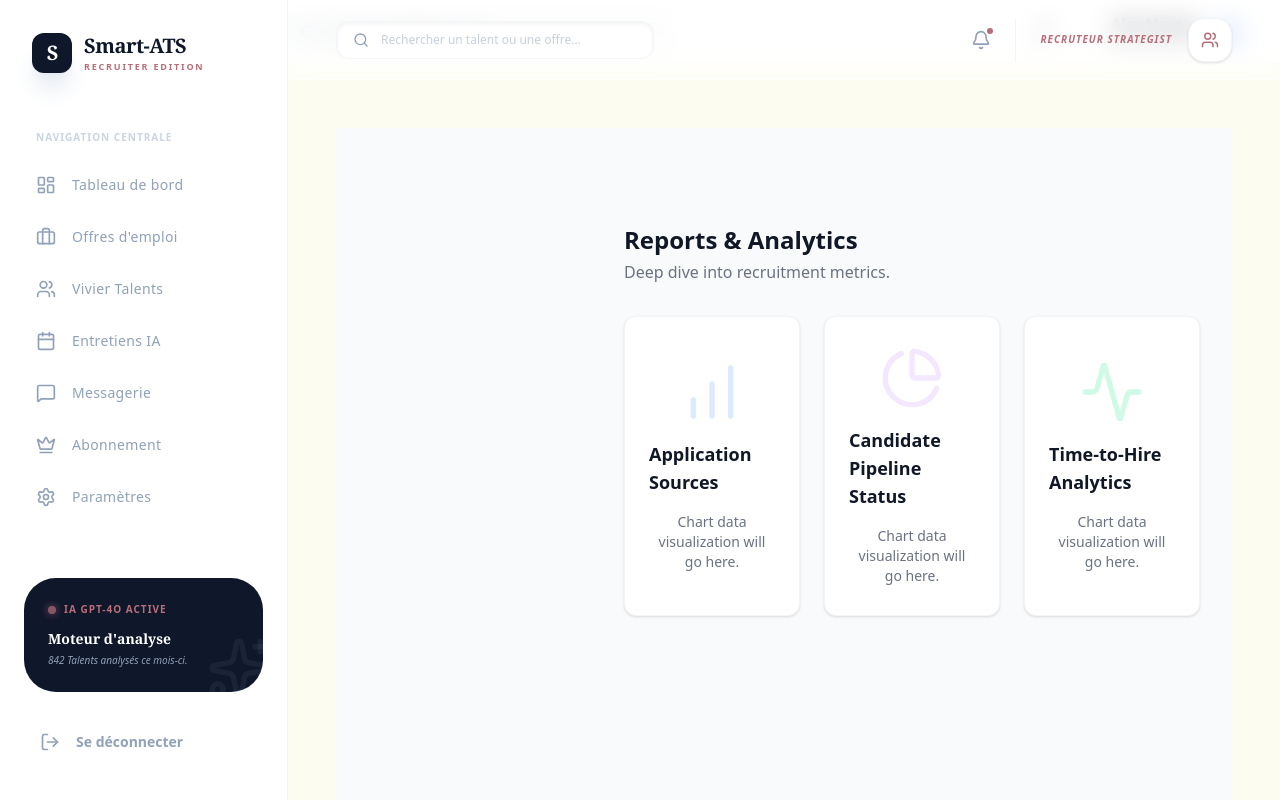
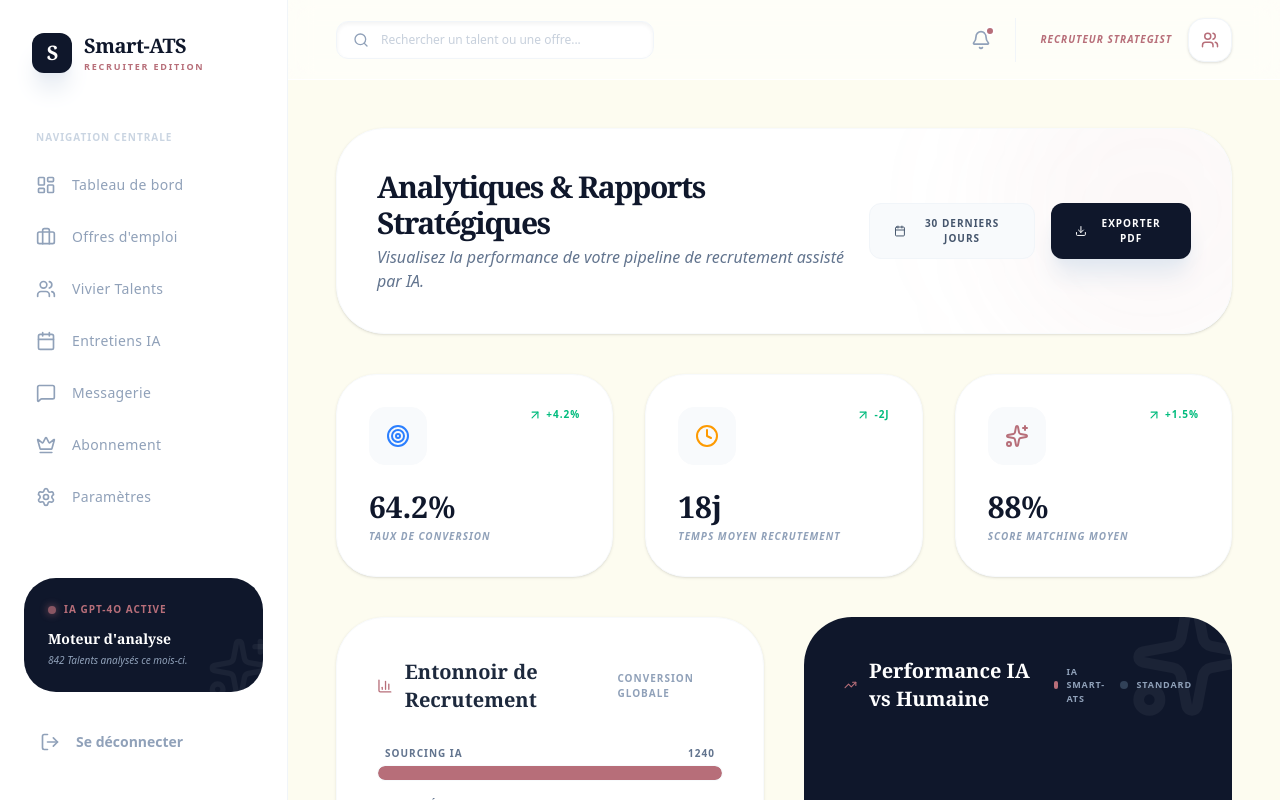
Before and after one commit to alansmit158-cell/smart-ats, a React (Vite) app in the folder frontend/: page /recruiter/reports in a window 1280 px wide. Built offline with nearby package versions, Linux system fonts and the light colour scheme; sample sign-in values are in the browser's storage.

Commit message:
feat: redesign Reports page and finalize project notes

```diff
--- a/frontend/src/pages/Reports.jsx
+++ b/frontend/src/pages/Reports.jsx
@@ -1,46 +1,131 @@
 import React from 'react';
-import Sidebar from '../components/Sidebar';
-import Header from '../components/Header';
-import { BarChart, PieChart, Activity } from 'lucide-react';
+import {
+  BarChart3,
+  TrendingUp,
+  Users,
+  Briefcase,
+  Clock,
+  Target,
+  ArrowUpRight,
+  ArrowDownRight,
+  Download,
+  Calendar,
+  Sparkles
+} from 'lucide-react';
 
 const Reports = () => {
+    const stats = [
+        { label: 'Taux de Conversion', value: '64.2%', trend: '+4.2%', up: true, icon: <Target className="text-blue-500" /> },
+        { label: 'Temps Moyen Recrutement', value: '18j', trend: '-2j', up: true, icon: <Clock className="text-amber-500" /> },
+        { label: 'Score Matching Moyen', value: '88%', trend: '+1.5%', up: true, icon: <Sparkles className="text-[#B76E79]" /> },
+    ];
+
+    const pipelineData = [
+        { stage: 'Sourcing IA', count: 1240, color: 'bg-[#B76E79]' },
+        { stage: 'Analysés', count: 842, color: 'bg-[#B76E79]/80' },
+        { stage: 'Matches > 80%', count: 156, color: 'bg-[#B76E79]/60' },
+        { stage: 'Entretiens', count: 42, color: 'bg-[#B76E79]/40' },
+        { stage: 'Offres', count: 12, color: 'bg-[#B76E79]/20' },
+    ];
+
     return (
-        <div className="flex min-h-screen bg-background font-sans">
-            <Sidebar />
+        <div className="space-y-10 pb-20">
+            {/* Header Control */}
+            <div className="flex flex-col md:flex-row justify-between items-center gap-6 bg-white p-10 rounded-[3rem] border border-slate-50 shadow-sm relative overflow-hidden group">
+                <div className="absolute -right-20 -top-20 w-80 h-80 bg-[#B76E79]/5 rounded-full blur-3xl group-hover:bg-[#B76E79]/10 transition-all duration-1000"></div>
+                <div className="relative z-10">
+                    <h1 className="text-3xl font-serif font-black text-slate-900 tracking-tighter">Analytiques & Rapports Stratégiques</h1>
+                    <p className="text-slate-500 mt-1 font-medium italic">Visualisez la performance de votre pipeline de recrutement assisté par IA.</p>
+                </div>
+                <div className="flex gap-4 relative z-10">
+                    <button className="flex items-center gap-2 px-6 py-3 bg-slate-50 border border-slate-100 rounded-xl text-slate-600 text-[10px] font-black uppercase tracking-widest hover:bg-slate-100 transition-all">
+                        <Calendar size={14} /> 30 derniers jours
+                    </button>
+                    <button className="flex items-center gap-2 px-6 py-3 bg-slate-900 text-white rounded-xl text-[10px] font-black uppercase tracking-widest hover:scale-105 transition-all shadow-xl shadow-slate-200">
+                        <Download size={14} /> Exporter PDF
+                    </button>
+                </div>
+            </div>
 
-            <main className="ml-64 w-full">
-                <Header />
+            {/* Quick Metrics */}
+            <div className="grid grid-cols-1 md:grid-cols-3 gap-8">
+                {stats.map((s, i) => (
+                    <div key={i} className="bg-white p-8 rounded-[2.5rem] border border-slate-50 shadow-sm hover:shadow-xl hover:shadow-[#B76E79]/5 transition-all group">
+                        <div className="flex justify-between items-start mb-6">
+                            <div className="p-4 rounded-2xl bg-slate-50 border border-slate-50 group-hover:scale-110 transition-transform duration-500">
+                                {s.icon}
+                            </div>
+                            <div className={`flex items-center gap-1 text-[10px] font-black uppercase tracking-widest ${s.up ? 'text-emerald-500' : 'text-rose-500'}`}>
+                                {s.up ? <ArrowUpRight size={14} /> : <ArrowDownRight size={14} />} {s.trend}
+                            </div>
+                        </div>
+                        <h3 className="text-3xl font-serif font-bold text-slate-900 mb-1">{s.value}</h3>
+                        <p className="text-[10px] font-black uppercase tracking-widest text-slate-400 italic">{s.label}</p>
+                    </div>
+                ))}
+            </div>
 
-                <div className="p-8 pt-24 space-y-8">
-                    <div className="flex items-end justify-between">
-                        <div>
-                            <h1 className="text-2xl font-bold text-gray-900">Reports & Analytics</h1>
-                            <p className="text-gray-500 mt-1">Deep dive into recruitment metrics.</p>
+            <div className="grid grid-cols-1 lg:grid-cols-2 gap-10">
+                {/* Recruitment Funnel */}
+                <div className="bg-white p-10 rounded-[3rem] border border-slate-50 shadow-sm space-y-8">
+                    <div className="flex justify-between items-center">
+                        <h3 className="text-xl font-serif font-bold text-slate-800 flex items-center gap-3">
+                            <BarChart3 size={20} className="text-[#B76E79]" /> Entonnoir de Recrutement
+                        </h3>
+                        <span className="text-[10px] font-black text-slate-400 uppercase tracking-widest">Conversion Globale</span>
+                    </div>
+
+                    <div className="space-y-4">
+                        {pipelineData.map((stage, i) => (
+                            <div key={i} className="space-y-1">
+                                <div className="flex justify-between text-[10px] font-black uppercase tracking-widest text-slate-500 px-2">
+                                    <span>{stage.stage}</span>
+                                    <span>{stage.count}</span>
+                                </div>
+                                <div className="h-4 w-full bg-slate-50 rounded-full overflow-hidden border border-slate-50">
+                                    <div
+                                        className={`h-full ${stage.color} rounded-full transition-all duration-[2s] delay-${i*100} shadow-sm`}
+                                        style={{ width: `${(stage.count / pipelineData[0].count) * 100}%` }}
+                                    ></div>
+                                </div>
+                            </div>
+                        ))}
+                    </div>
+                </div>
+
+                {/* Performance Chart Simulation */}
+                <div className="bg-slate-900 p-10 rounded-[3rem] text-white space-y-8 relative overflow-hidden group">
+                    <Sparkles className="absolute -right-6 -top-6 w-32 h-32 text-white/5 group-hover:scale-125 transition-transform duration-[3s]" />
+                    <div className="flex justify-between items-center relative z-10">
+                        <h3 className="text-xl font-serif font-bold flex items-center gap-3">
+                            <TrendingUp size={20} className="text-[#B76E79]" /> Performance IA vs Humaine
+                        </h3>
+                        <div className="flex gap-3">
+                             <div className="flex items-center gap-2"><div className="w-2 h-2 rounded-full bg-[#B76E79]"></div> <span className="text-[9px] font-black uppercase tracking-widest text-slate-400">IA Smart-ATS</span></div>
+                             <div className="flex items-center gap-2"><div className="w-2 h-2 rounded-full bg-slate-700"></div> <span className="text-[9px] font-black uppercase tracking-widest text-slate-400">Standard</span></div>
                         </div>
                     </div>
 
-                    <div className="grid grid-cols-1 md:grid-cols-2 lg:grid-cols-3 gap-6">
-                        {/* Placeholder Charts */}
-                        <div className="bg-white p-6 rounded-xl border border-gray-100 shadow-sm min-h-[300px] flex flex-col items-center justify-center space-y-4">
-                            <BarChart className="w-16 h-16 text-blue-100" />
-                            <h3 className="text-lg font-bold text-gray-900">Application Sources</h3>
-                            <p className="text-sm text-gray-500 text-center">Chart data visualization will go here.</p>
-                        </div>
+                    <div className="h-56 flex items-end gap-3 relative z-10">
+                        {[40, 65, 45, 90, 60, 100, 85].map((h, i) => (
+                            <div key={i} className="flex-1 flex flex-col items-center gap-2 group/bar">
+                                <div className="w-full flex gap-1 items-end h-full">
+                                    <div className="flex-1 bg-[#B76E79]/20 rounded-t-lg group-hover/bar:bg-[#B76E79] transition-all duration-700" style={{ height: `${h}%` }}></div>
+                                    <div className="flex-1 bg-slate-800 rounded-t-lg" style={{ height: `${h * 0.6}%` }}></div>
+                                </div>
+                                <span className="text-[8px] font-black text-slate-500 uppercase tracking-widest">W{i+1}</span>
+                            </div>
+                        ))}
+                    </div>
 
-                        <div className="bg-white p-6 rounded-xl border border-gray-100 shadow-sm min-h-[300px] flex flex-col items-center justify-center space-y-4">
-                            <PieChart className="w-16 h-16 text-purple-100" />
-                            <h3 className="text-lg font-bold text-gray-900">Candidate Pipeline Status</h3>
-                            <p className="text-sm text-gray-500 text-center">Chart data visualization will go here.</p>
-                        </div>
-
-                        <div className="bg-white p-6 rounded-xl border border-gray-100 shadow-sm min-h-[300px] flex flex-col items-center justify-center space-y-4">
-                            <Activity className="w-16 h-16 text-emerald-100" />
-                            <h3 className="text-lg font-bold text-gray-900">Time-to-Hire Analytics</h3>
-                            <p className="text-sm text-gray-500 text-center">Chart data visualization will go here.</p>
-                        </div>
+                    <div className="p-6 bg-white/5 rounded-2xl border border-white/5 relative z-10">
+                        <p className="text-[11px] text-slate-400 italic font-medium leading-relaxed">
+                            <span className="text-[#B76E79] font-black uppercase mr-2 tracking-widest">Intelligence :</span>
+                            Le moteur sémantique a permis de réduire le temps de tri des CV de <span className="text-white font-bold">72%</span> sur cette période tout en augmentant la qualité des "Shortlists" de <span className="text-white font-bold">14%</span>.
+                        </p>
                     </div>
                 </div>
-            </main>
+            </div>
         </div>
     );
 };
```
Also changed, not shown: 1 other file (tests, documents, lock files or other folders).
